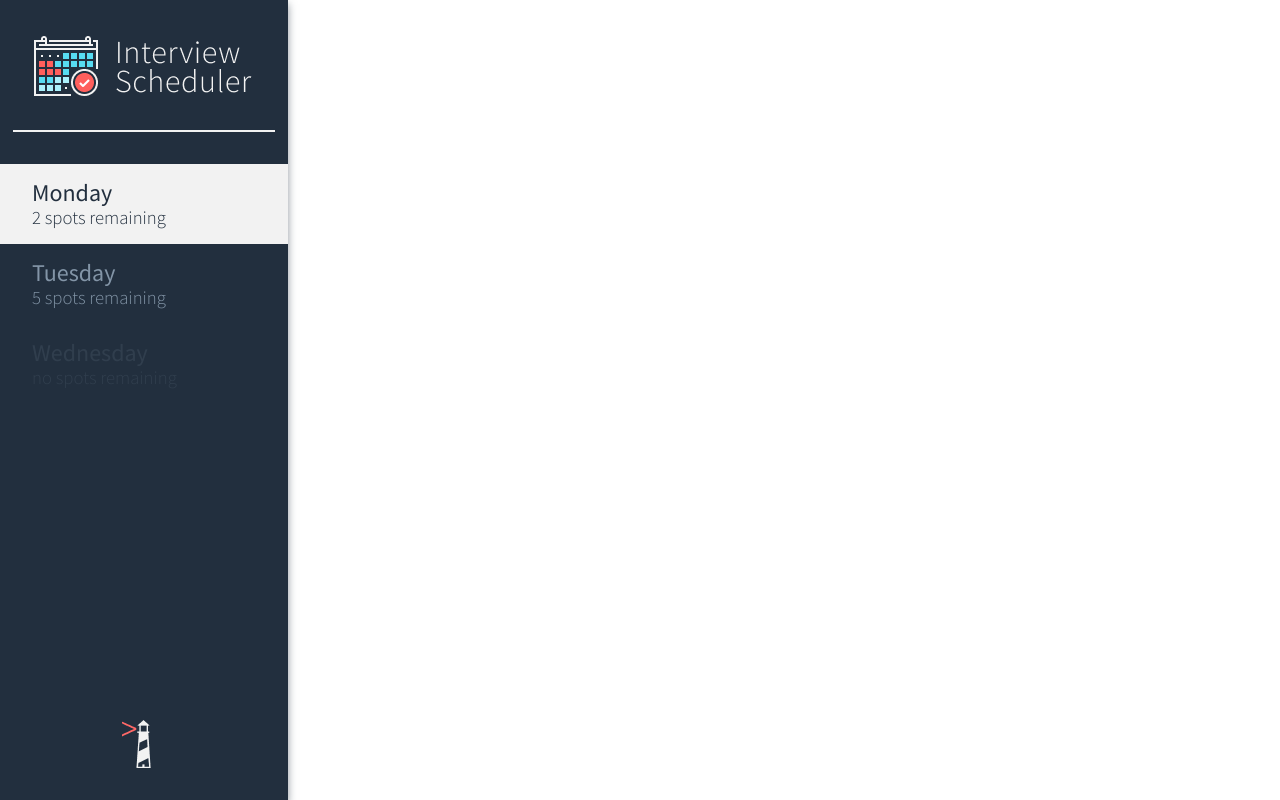
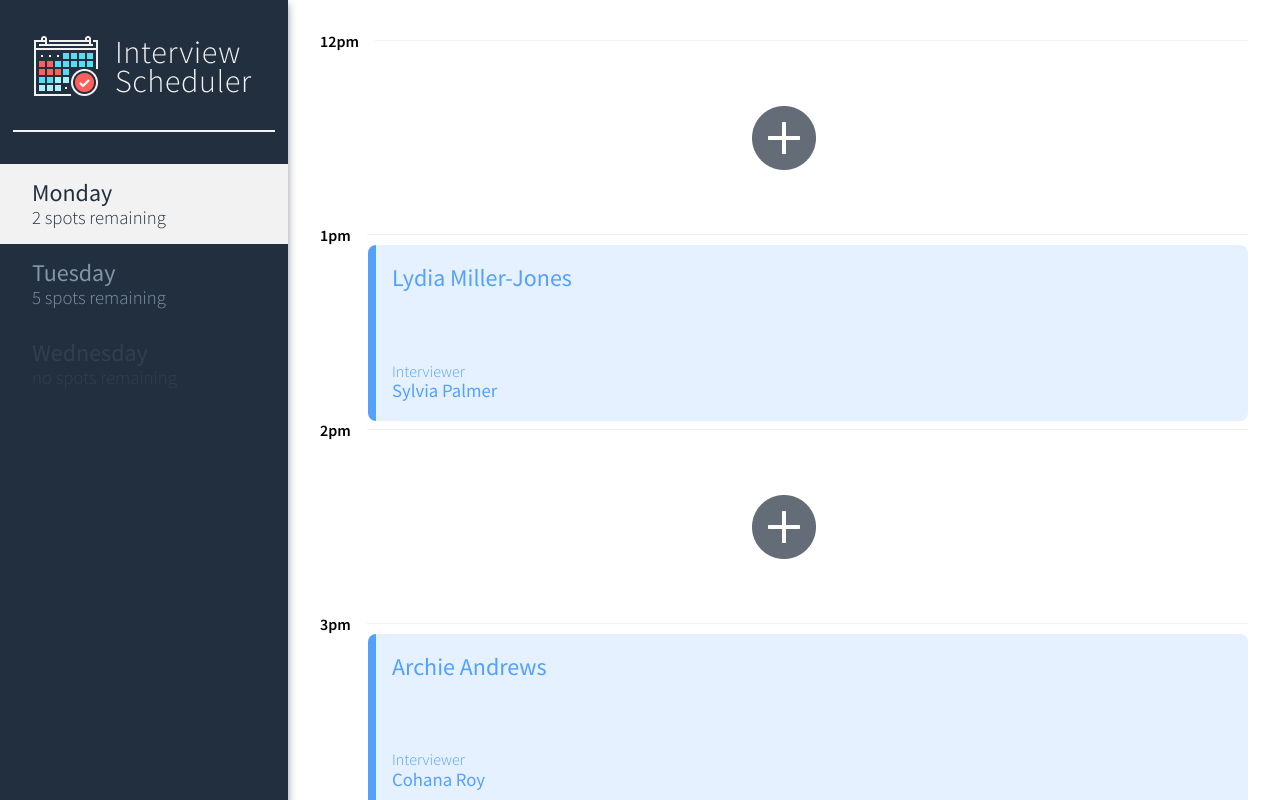
Before and after one commit to chrislopesdev/React-Scheduler, a React (Create React App) app: page / in a window 1280 px wide. Shown: the top 800 px of the page. Built offline with nearby package versions, Linux system fonts and the light colour scheme.

Commit message:
Add schedule to app

```diff
--- a/src/components/Application.jsx
+++ b/src/components/Application.jsx
@@ -1,24 +1,68 @@
 import React, { useState } from 'react';
 import 'components/Application.scss';
 import DayList from './DayList';
+import Appointment from './Appointment/index.js';
 
 const days = [
   {
     id: 1,
-    name: "Monday",
+    name: 'Monday',
     spots: 2,
   },
   {
     id: 2,
-    name: "Tuesday",
+    name: 'Tuesday',
     spots: 5,
   },
   {
     id: 3,
-    name: "Wednesday",
+    name: 'Wednesday',
     spots: 0,
   },
 ];
+
+const appointments = [
+  {
+    id: 1,
+    time: '12pm',
+  },
+  {
+    id: 2,
+    time: '1pm',
+    interview: {
+      student: 'Lydia Miller-Jones',
+      interviewer: {
+        id: 3,
+        name: 'Sylvia Palmer',
+        avatar: 'https://i.imgur.com/LpaY82x.png',
+      },
+    },
+  },
+  {
+    id: 3,
+    time: '2pm',
+  },
+  {
+    id: 4,
+    time: '3pm',
+    interview: {
+      student: 'Archie Andrews',
+      interviewer: {
+        id: 4,
+        name: 'Cohana Roy',
+        avatar: 'https://i.imgur.com/FK8V841.jpg',
+      },
+    },
+  },
+  {
+    id: 5,
+    time: '4pm',
+  },
+];
+
+const parsedAppointments = appointments.map((app) => (
+  <Appointment key={app.id} {...app} />
+));
 
 export default function Application(props) {
   const [day, setDay] = useState('Monday');
@@ -33,11 +77,7 @@ export default function Application(props) {
         />
         <hr className='sidebar__separator sidebar--centered' />
         <nav className='sidebar__menu'>
-          <DayList
-            days={days}
-            value={day}
-            onChange={setDay}
-          />
+          <DayList days={days} value={day} onChange={setDay} />
         </nav>
         <img
           className='sidebar__lhl sidebar--centered'
@@ -46,7 +86,8 @@ export default function Application(props) {
         />
       </section>
       <section className='schedule'>
-        {/* Replace this with the schedule elements durint the "The Scheduler" activity. */}
+        {parsedAppointments}
+        <Appointment key='last' time='5pm' />
       </section>
     </main>
   );
--- a/src/components/Appointment/index.js
+++ b/src/components/Appointment/index.js
@@ -1,7 +1,7 @@
 import React from 'react';
-import Header from '/src/components/Appointment/Header';
-import Show from '/src/components/Appointment/Show';
-import Empty from '/src/components/Appointment/Empty';
+import Header from './Header';
+import Show from './Show';
+import Empty from './Empty';
 
 import './styles.scss';
 
```
